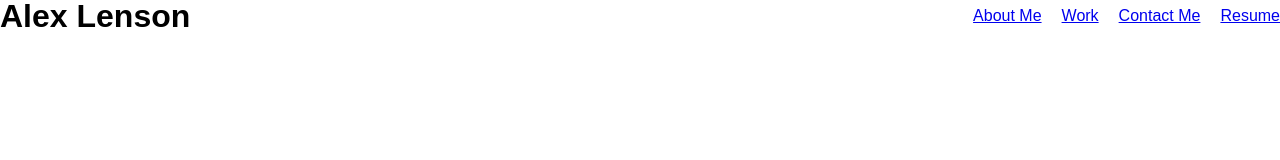
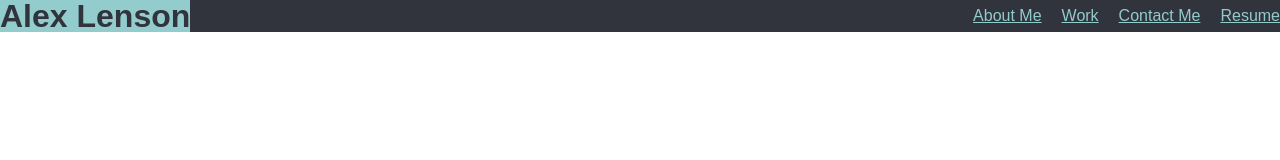
Before and after one commit to AlexLenson/Module-2-Challenge-Portfolio, a plain HTML site: page index.html in a window 1280 px wide. Drawn offline with Linux system fonts and the light colour scheme.

Commit message:
added colors to header

```diff
--- a/assets/css/style.css
+++ b/assets/css/style.css
@@ -1,3 +1,10 @@
+/* declare CSS variables */
+:root {
+    --header-dark-grey: #31343D;
+    --header-light-blue: #92CCCD;
+}
+
+
 /* TODO: add font-family here once i figure out what it is */
 body {
     display: flex;
@@ -9,11 +16,14 @@ header {
     display: flex;
     justify-content: space-between;
     align-items: center;
+    background-color: var(--header-dark-grey);
 }
 
 /* TODO: Update headings so that they match example (font-family, size, color etc) */
 h1 {
     font-size: 200%;
+    background-color: var(--header-light-blue);
+    color: var(--header-dark-grey);
 }
 
 /* TODO: Update headings so that they match example (font-family, size, color etc) */
@@ -22,9 +32,14 @@ h2 {
     font-size: 150%;
 }
 
-/* Nav bar upper right */
+/* Nav bar upper right spacing */
 nav ul {
     display: flex;
     justify-content: space-between;
     gap: 20px;
 }
+
+/* Nav bar upper right link colors */
+header nav a {
+    color: var(--header-light-blue);
+}
```
